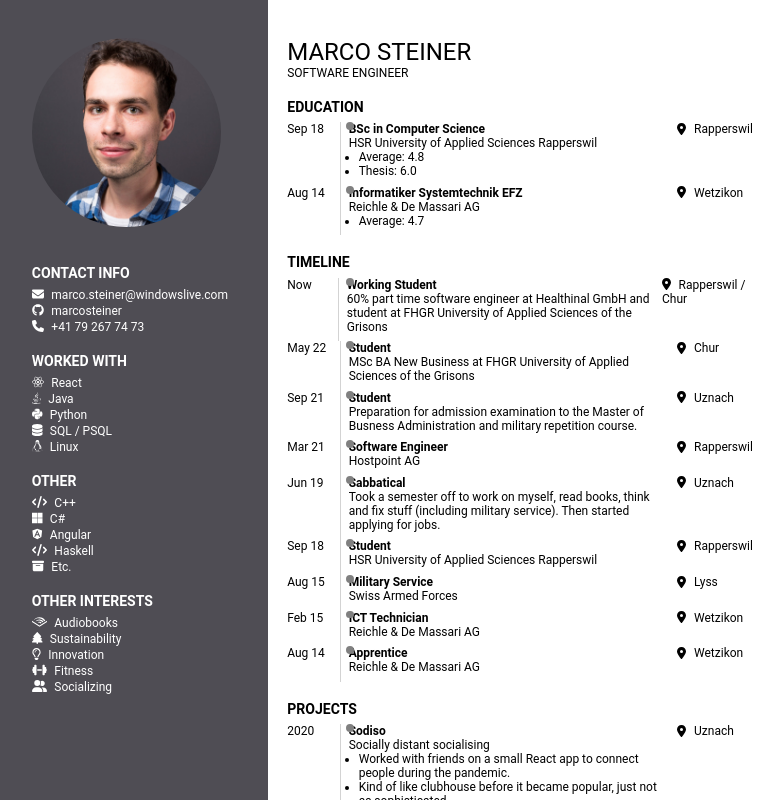
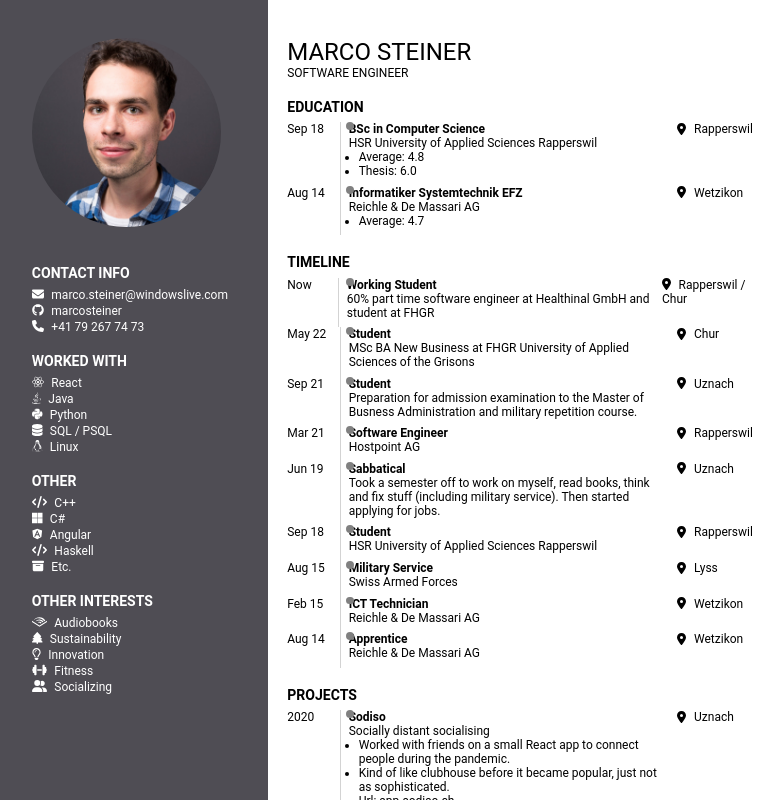
Before and after one commit to marcosteiner/cv, a React (Create React App) app: page / in a window 1280 px wide. Shown: the top 800 px of the page, without its empty margins (6-789 px from the left). Built offline with nearby package versions, Linux system fonts and the light colour scheme.

Commit message:
Updated CV

```diff
--- a/src/components/content/Content.js
+++ b/src/components/content/Content.js
@@ -75,7 +75,7 @@ function Content() {
         {
             time: "Now",
             title: "Working Student",
-            description: "60% part time software engineer at Healthinal GmbH and student at FHGR University of Applied Sciences of the Grisons",
+            description: "60% part time software engineer at Healthinal GmbH and student at FHGR",
             location: "Rapperswil / Chur"
         },
         {
```
